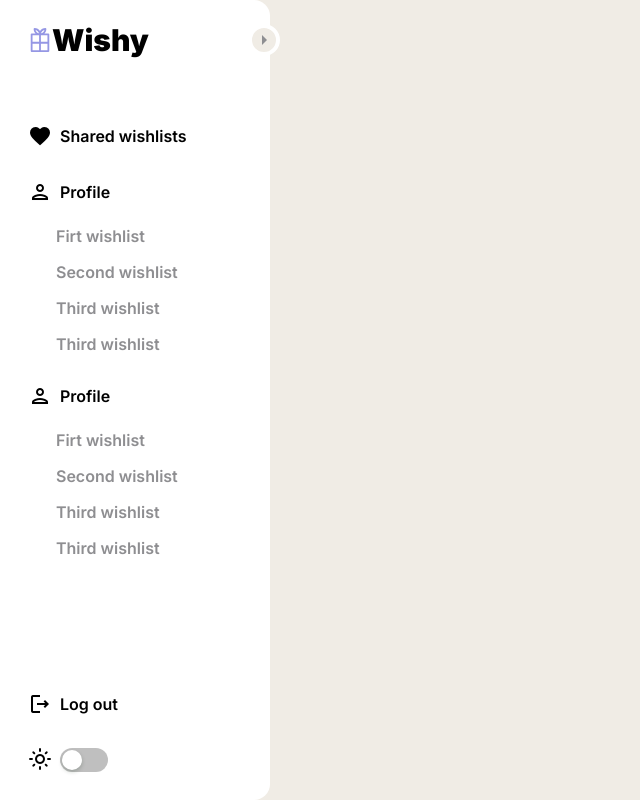
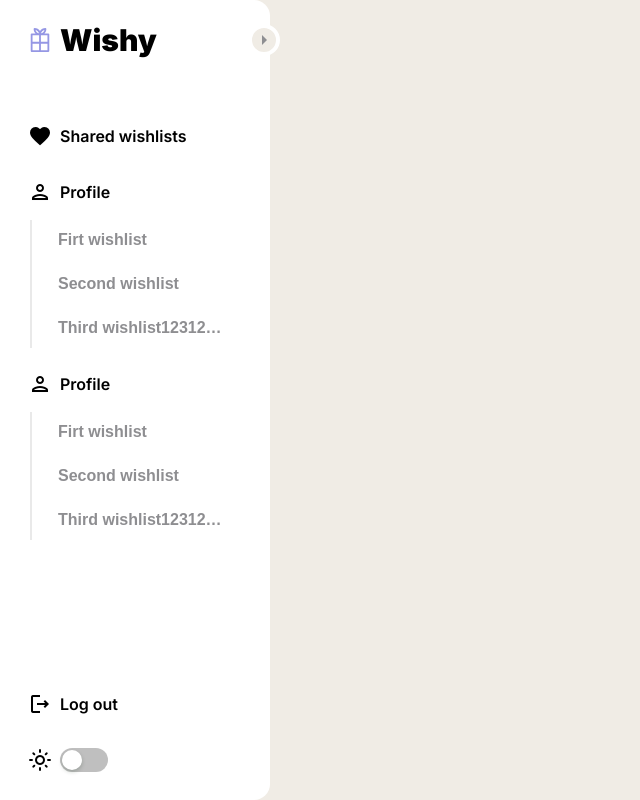
Before and after one commit to sayonara213/wish-list-main, a Next.js app: page / in a window 1280 px wide. Shown: the whole page, without its empty margins (0-640 px from the left). Built offline with nearby package versions, Linux system fonts and the light colour scheme.

Commit message:
FE: transfer finish

```diff
--- a/src/app/components/base/navbar/heading/heading.module.scss
+++ b/src/app/components/base/navbar/heading/heading.module.scss
@@ -3,6 +3,7 @@
   margin-bottom: 40px;
 
   button {
+    cursor: pointer;
     position: absolute;
     top: 4px;
     right: -30px;
@@ -39,4 +40,5 @@
   border-radius: 8px;
   user-select: none;
   height: 24px;
+  gap: 8px;
 }
--- a/src/app/components/base/navbar/heading/heading.tsx
+++ b/src/app/components/base/navbar/heading/heading.tsx
@@ -20,11 +20,11 @@
         <Icon logo />
         <AnimatePresence>
           {isExpanded && (
-            <motion.span initial='hide' animate='show' exit='hide' variants={variants}>
+            <motion.div initial='hide' animate='show' exit='hide' variants={variants}>
               <Paragraph size='lg' weight='bold'>
                 Wishy
               </Paragraph>
-            </motion.span>
+            </motion.div>
           )}
         </AnimatePresence>
       </div>
--- a/src/app/components/base/navbar/navbar-item/navbar-item.module.scss
+++ b/src/app/components/base/navbar/navbar-item/navbar-item.module.scss
@@ -7,35 +7,39 @@
   display: flex;
   padding: 8px;
   align-items: center;
-  border-radius: 8px;
-  transition-property: color;
-  transition-timing-function: cubic-bezier(0.4, 0, 0.2, 1);
-  transition-duration: 300ms;
-  transition-timing-function: cubic-bezier(0.4, 0, 0.2, 1);
+  border-radius: 12px;
   gap: 8px;
 
   cursor: pointer;
   user-select: none;
 
   height: 24px;
+}
 
-  span {
-    overflow: hidden;
-    white-space: nowrap;
+.span {
+  width: 100%;
+  white-space: nowrap;
+}
+
+.hover {
+  transition-property: background-color color;
+  transition: var(--transition-duration) var(--transition-timing-function);
+
+  &:hover {
+    color: var(--color-text);
+    background-color: var(--color-accent);
   }
 }
 
-.hover {
+.subWrapper {
+  max-height: 128px;
+
+  overflow-y: scroll;
+
+  padding: 0 8px;
+  border-left: solid 2px var(--color-border-light);
+
+  &::-webkit-scrollbar {
+    width: 4px;
+  }
 }
-
-.subWrapper {
-  display: flex;
-  overflow-y: scroll;
-  padding-left: 8px;
-  padding-right: 8px;
-  flex-direction: column;
-  gap: 4px;
-  align-items: flex-start;
-  border-left-width: 2px;
-  max-height: 140px;
-}
--- a/src/app/components/base/navbar/navbar-item/navbar-item.tsx
+++ b/src/app/components/base/navbar/navbar-item/navbar-item.tsx
@@ -55,6 +55,7 @@
               exit='hide'
               variants={variants}
               transition={{ duration: 0.3, delay: 0.15 }}
+              className={styles.span}
             >
               <Paragraph weight='medium'>{toNormalCase(name)}</Paragraph>
             </motion.div>
@@ -73,7 +74,7 @@
             >
               <NavbarSubItem name='Firt wishlist' />
               <NavbarSubItem name='Second wishlist' />
-              <NavbarSubItem name='Third wishlist' />
+              <NavbarSubItem name='Third wishlist12312312314234' />
               <NavbarSubItem name='Third wishlist' />
             </motion.div>
           )}
--- a/src/app/components/base/navbar/navbar-item/navbar-sub-item/navbar-sub-item.module.scss
+++ b/src/app/components/base/navbar/navbar-item/navbar-sub-item/navbar-sub-item.module.scss
@@ -1,16 +1,35 @@
 .item {
-  all: unset;
+  max-width: 100%;
   padding: 8px 18px;
 
-  border-radius: 9999px;
+  border-radius: 12px;
   height: 40px;
 
-  transition-property: color;
-  transition-timing-function: cubic-bezier(0.4, 0, 0.2, 1);
-  transition-duration: 300ms;
+  transition-property: background-color color;
+  transition: var(--transition-duration) var(--transition-timing-function);
 
-  :hover {
-    color: #ffffff;
+  background-color: transparent;
+  border: none;
+
+  color: var(--color-text-muted);
+  font-weight: var(--width-medium);
+  font-size: var(--size-normal);
+
+  &:hover {
+    color: var(--color-text);
     background-color: var(--color-accent);
   }
+
+  margin-bottom: 4px;
+
+  &:last-child {
+    margin-bottom: 0;
+  }
+
+  overflow: hidden;
+  white-space: nowrap;
+  text-overflow: ellipsis;
+  text-align: left;
+
+  cursor: pointer;
 }
--- a/src/app/components/base/navbar/navbar-item/navbar-sub-item/navbar-sub-item.tsx
+++ b/src/app/components/base/navbar/navbar-item/navbar-sub-item/navbar-sub-item.tsx
@@ -9,11 +9,5 @@
 }
 
 export const NavbarSubItem: React.FC<INavbarSubItemProps> = ({ name, link }) => {
-  return (
-    <button className={styles.item}>
-      <Paragraph weight='medium' color='muted'>
-        {toNormalCase(name)}
-      </Paragraph>
-    </button>
-  );
+  return <button className={styles.item}>{toNormalCase(name)}</button>;
 };
--- a/src/app/components/base/navbar/navbar.tsx
+++ b/src/app/components/base/navbar/navbar.tsx
@@ -1,6 +1,5 @@
-import { AnimatePresence, motion } from 'framer-motion';
+import { motion } from 'framer-motion';
 import React, { useState } from 'react';
-import { Icon } from '../../ui/icon/icon';
 import { Heading } from './heading/heading';
 import { NavbarItem } from './navbar-item/navbar-item';
 import { ThemeSwitch } from './theme-switch/theme-switch';
--- a/src/app/components/base/navbar/theme-switch/theme-switch.module.scss
+++ b/src/app/components/base/navbar/theme-switch/theme-switch.module.scss
@@ -3,12 +3,25 @@
   display: flex;
   padding: 8px;
   align-items: center;
-  border-radius: 6px;
-  transition-property: color, background-color, border-color, text-decoration-color, fill, stroke;
-  transition-timing-function: cubic-bezier(0.4, 0, 0.2, 1);
-  transition-duration: 300ms;
+  border-radius: 8px;
+
   gap: 8px;
-  cursor: pointer;
   user-select: none;
   height: 24px;
 }
+
+.icon {
+  display: flex;
+  justify-content: center;
+  align-items: center;
+}
+
+.button {
+  cursor: pointer;
+  transition-property: background-color color;
+  transition: var(--transition-duration) var(--transition-timing-function);
+
+  &:hover {
+    background-color: var(--color-accent);
+  }
+}
--- a/src/app/components/base/navbar/theme-switch/theme-switch.tsx
+++ b/src/app/components/base/navbar/theme-switch/theme-switch.tsx
@@ -3,6 +3,7 @@
 import { useState, useEffect } from 'react';
 import { Switch } from 'antd';
 import styles from './theme-switch.module.scss';
+import { classes } from '@/app/services/styles';
 
 interface IThemeSwitchProps {
   variants: Variants;
@@ -10,8 +11,8 @@
 }
 
 const iconVariants: Variants = {
-  show: { opacity: 1, x: 0, transition: { duration: 0.3, delay: 0.3 } },
-  hide: { opacity: 0, x: -30, transition: { duration: 0.3 } },
+  show: { opacity: 1, x: 0, transition: { duration: 0.3, ease: 'backInOut' } },
+  hide: { opacity: 0, x: -30, transition: { duration: 0.3, ease: 'backInOut' } },
 };
 
 export const ThemeSwitch: React.FC<IThemeSwitchProps> = ({ variants, isExpanded }) => {
@@ -41,7 +42,7 @@
   };
 
   return (
-    <li className={styles.wrapper}>
+    <li className={classes(styles.wrapper, !isExpanded && styles.button)} onClick={toggleTheme}>
       <AnimatePresence mode='wait'>
         {isDark ? (
           <motion.div
@@ -50,7 +51,7 @@
             animate='show'
             exit='hide'
             variants={iconVariants}
-            className='flex items-center justify-center'
+            className={styles.icon}
           >
             <Icon name='dark_mode' />
           </motion.div>
@@ -61,7 +62,7 @@
             animate='show'
             exit='hide'
             variants={iconVariants}
-            className='flex items-center justify-center'
+            className={styles.icon}
           >
             <Icon name='light_mode' />
           </motion.div>
--- a/src/app/styles/globals.scss
+++ b/src/app/styles/globals.scss
@@ -7,7 +7,6 @@
   background-color: var(--color-primary);
   font-weight: var(--width-medium);
   background-color: var(--color-primary);
-  overflow-y: scroll;
 }
 
 html {
--- a/src/app/styles/variables.scss
+++ b/src/app/styles/variables.scss
@@ -21,6 +21,15 @@
   --size-medium: 20px;
   --size-big: 24px;
   --size-large: 30px;
+
+  --radius-xs: 4px;
+  --radius-sm: 8px;
+  --radius-md: 12px;
+  --radius-lg: 16px;
+  --radius-full: 9999px;
+
+  --transition-duration: 150ms;
+  --transition-timing-function: cubic-bezier(0.4, 0, 0.2, 1);
 }
 
 [data-theme='dark'] {
```
